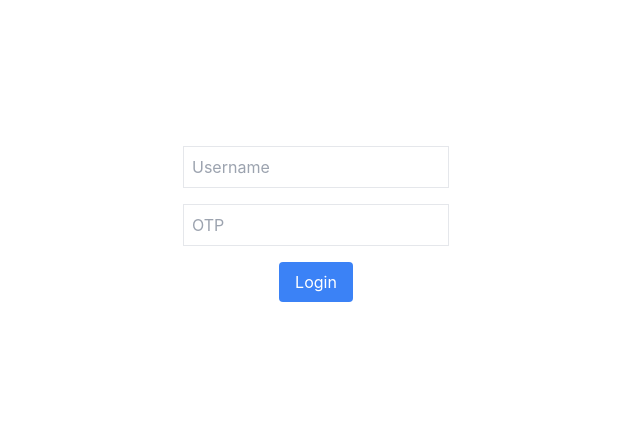
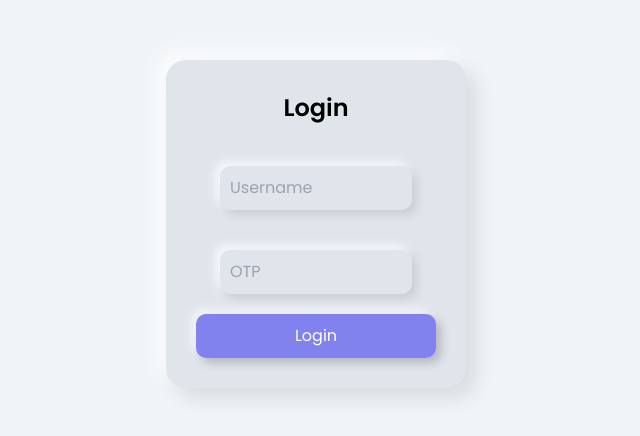
Before and after one commit to Ravirbikant/quote-craft, a React (Create React App) app: page / in a window 1280 px wide. Shown: the part 176-612 px from the top of the page, without its empty margins (324-964 px from the left). Built offline with nearby package versions, Linux system fonts and the light colour scheme.

Commit message:
UI Improvements

```diff
--- a/src/components/LoginPage.jsx
+++ b/src/components/LoginPage.jsx
@@ -1,5 +1,6 @@
 import React, { useState } from "react";
 import { login } from "../utils/api";
+import "./loginPage.css"; // Import the external CSS file
 
 const LoginPage = ({ onLogin }) => {
   const [username, setUsername] = useState("");
@@ -9,7 +10,6 @@ const LoginPage = ({ onLogin }) => {
     try {
       const response = await login(username, otp);
       if (response.token) {
-        alert("Login Successful!");
         onLogin(response.token);
       }
     } catch (error) {
@@ -18,27 +18,27 @@ const LoginPage = ({ onLogin }) => {
   };
 
   return (
-    <div className="min-h-screen flex flex-col justify-center items-center">
+    <div className="login-container">
+      <div className="login-box">
+        <h2>Login</h2>
         <input
           type="text"
           placeholder="Username"
           value={username}
           onChange={(e) => setUsername(e.target.value)}
-        className="mb-4 p-2 border"
+          className="input-field"
         />
         <input
           type="password"
           placeholder="OTP"
           value={otp}
           onChange={(e) => setOtp(e.target.value)}
-        className="mb-4 p-2 border"
+          className="input-field"
         />
-      <button
-        onClick={handleLogin}
-        className="px-4 py-2 bg-blue-500 text-white rounded"
-      >
+        <button onClick={handleLogin} className="login-button">
           Login
         </button>
+      </div>
     </div>
   );
 };
--- a/src/components/QuotesListPage.jsx
+++ b/src/components/QuotesListPage.jsx
@@ -1,6 +1,7 @@
 import React, { useState, useEffect } from "react";
 import { getQuotes, getToken, logout, removeToken } from "../utils/api";
 import { useNavigate } from "react-router-dom";
+import "./quotesListPage.css"; // Import the external CSS file
 
 const QuotesListPage = ({ onLogout }) => {
   const [quotes, setQuotes] = useState([]);
@@ -13,14 +14,9 @@ const QuotesListPage = ({ onLogout }) => {
   }, [offset]);
 
   const loadQuotes = async () => {
-    const newQuotes = await getQuotes(500, offset);
+    const newQuotes = await getQuotes(1000, offset);
     if (newQuotes.length === 0) setHasMore(false);
-    else
-      setQuotes((prev) => [
-        ...prev,
-        ...newQuotes?.data?.filter((quote) => quote.username === "oreoravi"),
-        // ...newQuotes?.data,
-      ]);
+    else setQuotes((prev) => [...prev, ...newQuotes?.data]);
   };
 
   const handleLogout = () => {
@@ -35,47 +31,40 @@ const QuotesListPage = ({ onLogout }) => {
   };
 
   return (
-    <div className="p-4">
-      <button
-        onClick={handleLogout}
-        className="px-4 py-2 bg-red-500 text-white rounded mb-4"
-      >
+    <div>
+      <div className="top">
+        <button onClick={handleLogout} className="logout-button">
           Logout
         </button>
-
-      <button
-        onClick={handleCreateQuote}
-        className="fixed bottom-10 right-10 w-12 h-12 bg-blue-500 text-white rounded-full flex items-center justify-center shadow-lg hover:bg-blue-600"
-      >
+      </div>
+      <div className="quotes-container">
+        <button onClick={handleCreateQuote} className="create-quote-button">
           +
         </button>
+
         {quotes.map((quote, index) => (
-        <div key={index} className="mb-4">
-          <div className="relative w-1/2 h-[200px] mx-auto">
-            <img
-              src={quote.mediaUrl}
-              alt="Quote"
-              className="w-full h-full object-cover rounded-md"
-            />
-            <div className="absolute bottom-0 left-0 bg-black bg-opacity-50 text-white p-2">
-              {quote.text}
+          <div key={index} className="quote-item">
+            <div className="quote-image-container">
+              <img src={quote.mediaUrl} alt="Quote" className="quote-image" />
+              <div className="quote-text-overlay">{quote.text}</div>
             </div>
-          </div>
-          <div className="text-gray-600 mt-2">
+            <div className="quote-details">
               <p>By: {quote.username}</p>
               <p>At: {new Date(quote.createdAt).toLocaleString()}</p>
             </div>
           </div>
         ))}
+
         {hasMore && (
           <button
             onClick={() => setOffset((prev) => prev + 20)}
-          className="w-full py-2 bg-blue-500 text-white"
+            className="load-more-button"
           >
             Load More
           </button>
         )}
       </div>
+    </div>
   );
 };
 
--- /dev/null
+++ b/src/components/loginPage.css
@@ -0,0 +1,70 @@
+/* Import Google Font */
+@import url("https://fonts.googleapis.com/css2?family=Poppins:wght@300;400;600&display=swap");
+
+body {
+  font-family: "Poppins", sans-serif;
+  background-color: #f0f4f8;
+  margin: 0;
+  padding: 0;
+}
+
+/* Center the container */
+.login-container {
+  display: flex;
+  justify-content: center;
+  align-items: center;
+  min-height: 100vh;
+  background-color: #f0f4f8;
+}
+
+/* Neomorphism styled box */
+.login-box {
+  background: #e0e5ec;
+  border-radius: 20px;
+  padding: 30px;
+  box-shadow: 10px 10px 20px rgba(0, 0, 0, 0.1),
+    -10px -10px 20px rgba(255, 255, 255, 0.7);
+  width: 300px;
+  text-align: center;
+}
+
+.login-box h2 {
+  margin-bottom: 20px;
+}
+
+/* Input fields with neomorphism effect */
+.input-field {
+  width: 100%;
+  padding: 10px;
+  margin-bottom: 20px;
+  background: #e0e5ec;
+  border: none;
+  border-radius: 10px;
+  box-shadow: 5px 5px 10px rgba(0, 0, 0, 0.1),
+    -5px -5px 10px rgba(255, 255, 255, 0.7);
+  outline: none;
+}
+
+.input-field:focus {
+  box-shadow: 5px 5px 10px rgba(0, 0, 0, 0.3),
+    -5px -5px 10px rgba(255, 255, 255, 0.5);
+}
+
+/* Button with neomorphism effect */
+.login-button {
+  width: 100%;
+  padding: 10px;
+  background-color: rgba(111, 111, 240, 0.829);
+  color: white;
+  border: none;
+  border-radius: 10px;
+  box-shadow: 5px 5px 10px rgba(0, 0, 0, 0.2),
+    -5px -5px 10px rgba(255, 255, 255, 0.6);
+  cursor: pointer;
+}
+
+.login-button:hover {
+  background-color: rgba(95, 95, 236, 0.829);
+  box-shadow: 5px 5px 10px rgba(0, 0, 0, 0.3),
+    -5px -5px 10px rgba(255, 255, 255, 0.4);
+}
--- /dev/null
+++ b/src/components/quoteCreationPage.css
@@ -0,0 +1,148 @@
+/* Import Google Font */
+@import url("https://fonts.googleapis.com/css2?family=Poppins:wght@300;400;600&display=swap");
+
+/* Body styling */
+body {
+  font-family: "Poppins", sans-serif;
+  background-color: #f0f4f8;
+  margin: 0;
+  padding: 0;
+}
+
+/* Container for the quote creation page */
+.quote-container {
+  display: flex;
+  flex-direction: column;
+  border: 2px solid black;
+  border-radius: 20px;
+  align-items: center;
+  justify-content: flex-start;
+  padding: 40px;
+  position: relative;
+  width: 60%;
+  margin: auto;
+  margin-top: 20px;
+}
+
+/* Logout button at the top-right */
+.logout-button {
+  position: absolute;
+  top: 20px;
+  right: 20px;
+  padding: 10px 20px;
+  background-color: #e74c3c;
+  color: white;
+  border: none;
+  border-radius: 10px;
+  box-shadow: 5px 5px 10px rgba(0, 0, 0, 0.1),
+    -5px -5px 10px rgba(255, 255, 255, 0.7);
+  cursor: pointer;
+}
+
+.logout-button:hover {
+  background-color: #c0392b;
+  box-shadow: 5px 5px 10px rgba(0, 0, 0, 0.3),
+    -5px -5px 10px rgba(255, 255, 255, 0.6);
+}
+
+/* Title */
+h2 {
+  font-size: 1.5rem;
+  font-weight: 600;
+  margin-bottom: 20px;
+}
+
+.file-upload-input {
+  width: fit-content;
+  margin-bottom: 20px;
+}
+
+/* Input Fields with neomorphism effect */
+.input-field,
+.textarea-field {
+  width: 80%;
+  padding: 10px;
+  margin: 20px 0;
+  background: #e0e5ec;
+  border: none;
+  border-radius: 10px;
+  box-shadow: 5px 5px 10px rgba(0, 0, 0, 0.1),
+    -5px -5px 10px rgba(255, 255, 255, 0.7);
+  outline: none;
+}
+
+.input-field:focus,
+.textarea-field:focus {
+  box-shadow: 5px 5px 10px rgba(0, 0, 0, 0.3),
+    -5px -5px 10px rgba(255, 255, 255, 0.5);
+}
+
+/* Upload Button */
+.upload-button {
+  padding: 10px 20px;
+  background-color: #4caf50;
+  color: white;
+  border: none;
+  border-radius: 10px;
+  box-shadow: 5px 5px 10px rgba(0, 0, 0, 0.2),
+    -5px -5px 10px rgba(255, 255, 255, 0.6);
+  cursor: pointer;
+}
+
+.upload-button.uploading {
+  background-color: #9e9e9e;
+}
+
+.upload-button:hover {
+  background-color: #45a049;
+  box-shadow: 5px 5px 10px rgba(0, 0, 0, 0.3),
+    -5px -5px 10px rgba(255, 255, 255, 0.4);
+}
+
+/* Uploaded Media Section */
+.uploaded-media {
+  margin-bottom: 20px;
+}
+
+.success-text {
+  color: #2ecc71;
+}
+
+.uploaded-image {
+  width: 100%;
+  height: auto;
+  margin-bottom: 10px;
+}
+
+.media-url {
+  font-size: 0.8rem;
+  color: #7f8c8d;
+  word-break: break-word;
+}
+
+/* Create Quote Button */
+.create-button {
+  padding: 10px 20px;
+  background-color: #e67e22;
+  color: white;
+  border: none;
+  border-radius: 10px;
+  box-shadow: 5px 5px 10px rgba(0, 0, 0, 0.2),
+    -5px -5px 10px rgba(255, 255, 255, 0.6);
+  cursor: pointer;
+}
+
+.create-button.active {
+  background-color: #2ecc71;
+}
+
+.create-button:hover {
+  background-color: #d35400;
+  box-shadow: 5px 5px 10px rgba(0, 0, 0, 0.3),
+    -5px -5px 10px rgba(255, 255, 255, 0.4);
+}
+
+.create-button:disabled {
+  background: grey;
+  cursor: not-allowed;
+}
--- /dev/null
+++ b/src/components/quotesListPage.css
@@ -0,0 +1,123 @@
+/* Google Font */
+@import url("https://fonts.googleapis.com/css2?family=Poppins:wght@300;400;600&display=swap");
+
+body {
+  font-family: "Poppins", sans-serif;
+  background-color: #f0f4f8;
+  margin: 0;
+  padding: 0;
+}
+
+/* Container for the quotes page */
+.quotes-container {
+  padding: 20px;
+  max-width: 800px;
+  margin: 0 auto;
+}
+
+.top {
+  display: flex;
+  justify-content: end;
+  margin-top: 10px;
+  margin-right: 10px;
+}
+
+/* Logout button */
+.logout-button {
+  padding: 10px 20px;
+  background: #ff4d4d;
+  border: none;
+  border-radius: 10px;
+  box-shadow: 5px 5px 10px rgba(0, 0, 0, 0.1),
+    -5px -5px 10px rgba(255, 255, 255, 0.7);
+  color: #e0e5ec;
+  font-size: 16px;
+  cursor: pointer;
+}
+
+/* Floating 'Create Quote' button */
+.create-quote-button {
+  position: fixed;
+  bottom: 20px;
+  right: 20px;
+  width: 50px;
+  height: 50px;
+  background-color: #4caf50;
+  color: white;
+  border-radius: 50%;
+  font-size: 30px;
+  text-align: center;
+  display: flex;
+  justify-content: center;
+  align-items: center;
+  box-shadow: 5px 5px 15px rgba(0, 0, 0, 0.2),
+    -5px -5px 15px rgba(255, 255, 255, 0.7);
+  cursor: pointer;
+}
+
+.create-quote-button:hover {
+  background-color: #45a049;
+}
+
+/* Quote item container */
+.quote-item {
+  margin-bottom: 20px;
+  padding: 20px;
+  background: #e0e5ec;
+  border-radius: 20px;
+  box-shadow: 5px 5px 15px rgba(0, 0, 0, 0.1),
+    -5px -5px 15px rgba(255, 255, 255, 0.7);
+}
+
+/* Quote image container */
+.quote-image-container {
+  position: relative;
+  width: 100%;
+  height: 400px;
+  margin-bottom: 15px;
+}
+
+/* Quote image styling */
+.quote-image {
+  width: 100%;
+  height: 100%;
+  object-fit: cover;
+  border-radius: 10px;
+}
+
+/* Text overlay on quote image */
+.quote-text-overlay {
+  position: absolute;
+  bottom: 0;
+  left: 0;
+  width: 100%;
+  background: rgba(0, 0, 0, 0.5);
+  color: white;
+  padding: 10px;
+  font-size: 14px;
+  border-bottom-left-radius: 10px;
+  border-bottom-right-radius: 10px;
+}
+
+/* Quote details */
+.quote-details {
+  color: #6c757d;
+  font-size: 14px;
+}
+
+/* Load More button */
+.load-more-button {
+  width: 100%;
+  padding: 10px;
+  background-color: #4caf50;
+  color: white;
+  border: none;
+  border-radius: 10px;
+  box-shadow: 5px 5px 10px rgba(0, 0, 0, 0.1),
+    -5px -5px 10px rgba(255, 255, 255, 0.7);
+  cursor: pointer;
+}
+
+.load-more-button:hover {
+  background-color: #45a049;
+}
```
Also changed, not shown: src/components/QuoteCreationPage.jsx (+11 -18 lines). Lines whose indentation alone changed are shown as unchanged.
